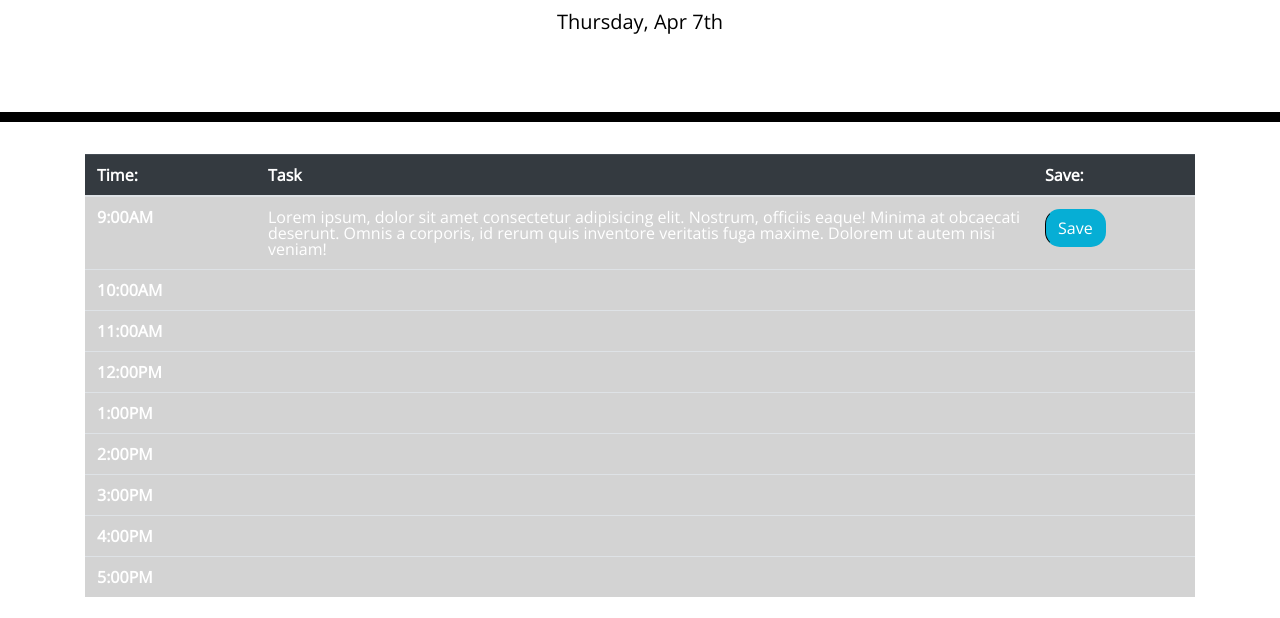
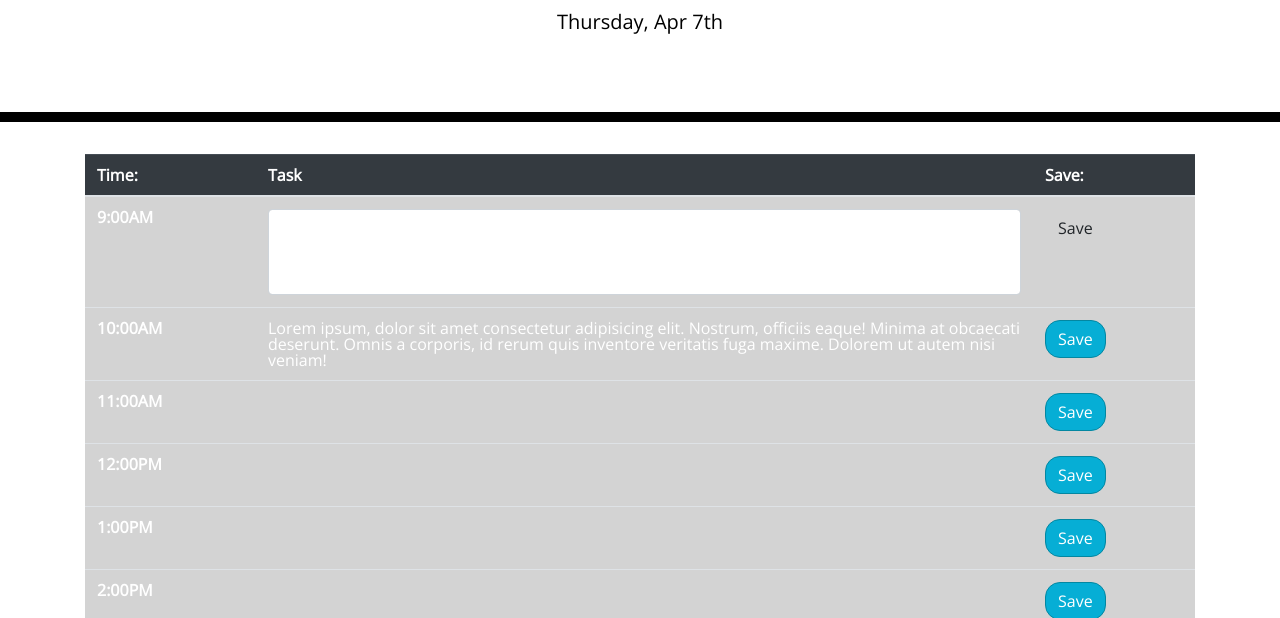
Before and after one commit to Sfzmango/Daily-Schedule-Planner, a plain HTML site: page index.html in a window 1280 px wide. Shown: the part 182-800 px from the top of the page. Drawn offline with nearby package versions, Linux system fonts and the light colour scheme.

Commit message:
complete time styles function. WIP for saveBtn

```diff
--- a/assets/css/style.css
+++ b/assets/css/style.css
@@ -59,7 +59,7 @@ textarea {
 }
 
 .saveBtn {
-  border-left: 1px solid black;
+  border: 1px solid #0387a1;
   border-radius: 15px;
   background-color: #06AED5;
   color: white;
--- a/index.html
+++ b/index.html
@@ -33,7 +33,16 @@
       <tbody>
         <tr id="9amBox">
           <th scope="row">9:00AM</th>
-          <td class="9amTask">Lorem ipsum, dolor sit amet consectetur adipisicing elit. Nostrum, officiis eaque! Minima
+          <td>
+            <textarea class="form-control task9am" id="task9am" rows="3"></textarea>
+          </td>
+          <td>
+            <button type="button" class="btn saveBtn1">Save</button>
+          </td>
+        </tr>
+        <tr id="10amBox">
+          <th scope="row">10:00AM</th>
+          <td class="task10am">Lorem ipsum, dolor sit amet consectetur adipisicing elit. Nostrum, officiis eaque! Minima
             at
             obcaecati
             deserunt. Omnis a corporis, id rerum quis inventore veritatis fuga maxime. Dolorem ut autem nisi veniam!
@@ -42,60 +51,54 @@
             <button type="button" class="btn saveBtn">Save</button>
           </td>
         </tr>
-        <tr id="10amBox">
-          <th scope="row">10:00AM</th>
-          <td class="10amTask"></td>
-          <td>
-
-          </td>
-        </tr>
         <tr id="11amBox">
           <th scope="row">11:00AM</th>
-          <td class="11amTask"></td>
+          <td class="task11am">
+          </td>
           <td>
-
+            <button type="button" class="btn saveBtn">Save</button>
           </td>
         </tr>
         <tr id="12pmBox">
           <th scope="row">12:00PM</th>
-          <td class="12pmTask"></td>
+          <td class="task12pm"></td>
           <td>
-
+            <button type="button" class="btn saveBtn">Save</button>
           </td>
         </tr>
         <tr id="1pmBox">
           <th scope="row">1:00PM</th>
-          <td class="1pmTask"></td>
+          <td class="task1pm"></td>
           <td>
-
+            <button type="button" class="btn saveBtn">Save</button>
           </td>
         </tr>
         <tr id="2pmBox">
           <th scope="row">2:00PM</th>
-          <td class="2pmTask"></td>
+          <td class="task2pm"></td>
           <td>
-
+            <button type="button" class="btn saveBtn">Save</button>
           </td>
         </tr>
         <tr id="3pmBox">
           <th scope="row">3:00PM</th>
-          <td class="3pmTask"></td>
+          <td class="task3pm"></td>
           <td>
-
+            <button type="button" class="btn saveBtn">Save</button>
           </td>
         </tr>
         <tr id="4pmBox">
           <th scope="row">4:00PM</th>
-          <td class="4pmTask"></td>
+          <td class="task4pm"></td>
           <td>
-
+            <button type="button" class="btn saveBtn">Save</button>
           </td>
         </tr>
         <tr id="5pmBox">
           <th scope="row">5:00PM</th>
-          <td class="5pmTask"></td>
+          <td class="task5pm"></td>
           <td>
-
+            <button type="button" class="btn saveBtn">Save</button>
           </td>
         </tr>
       </tbody>
```
